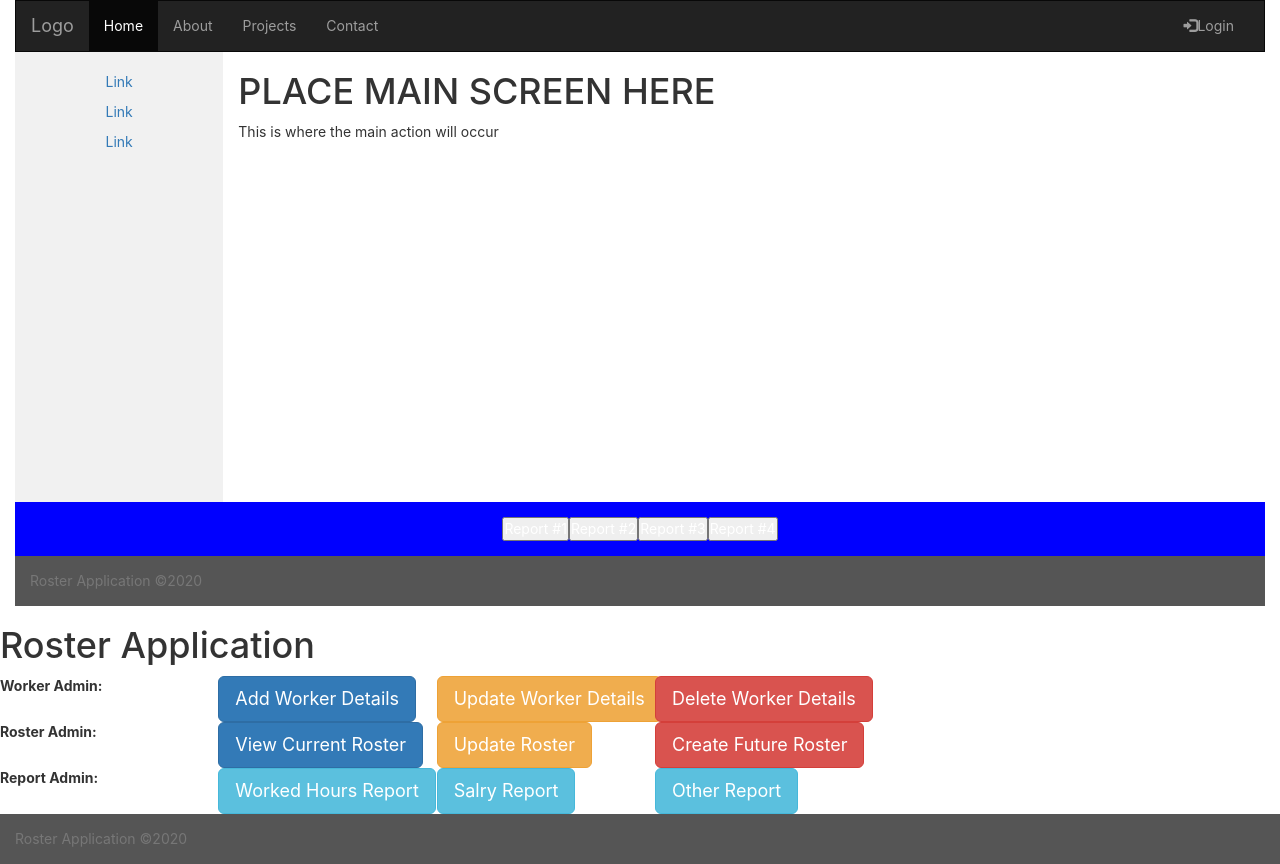
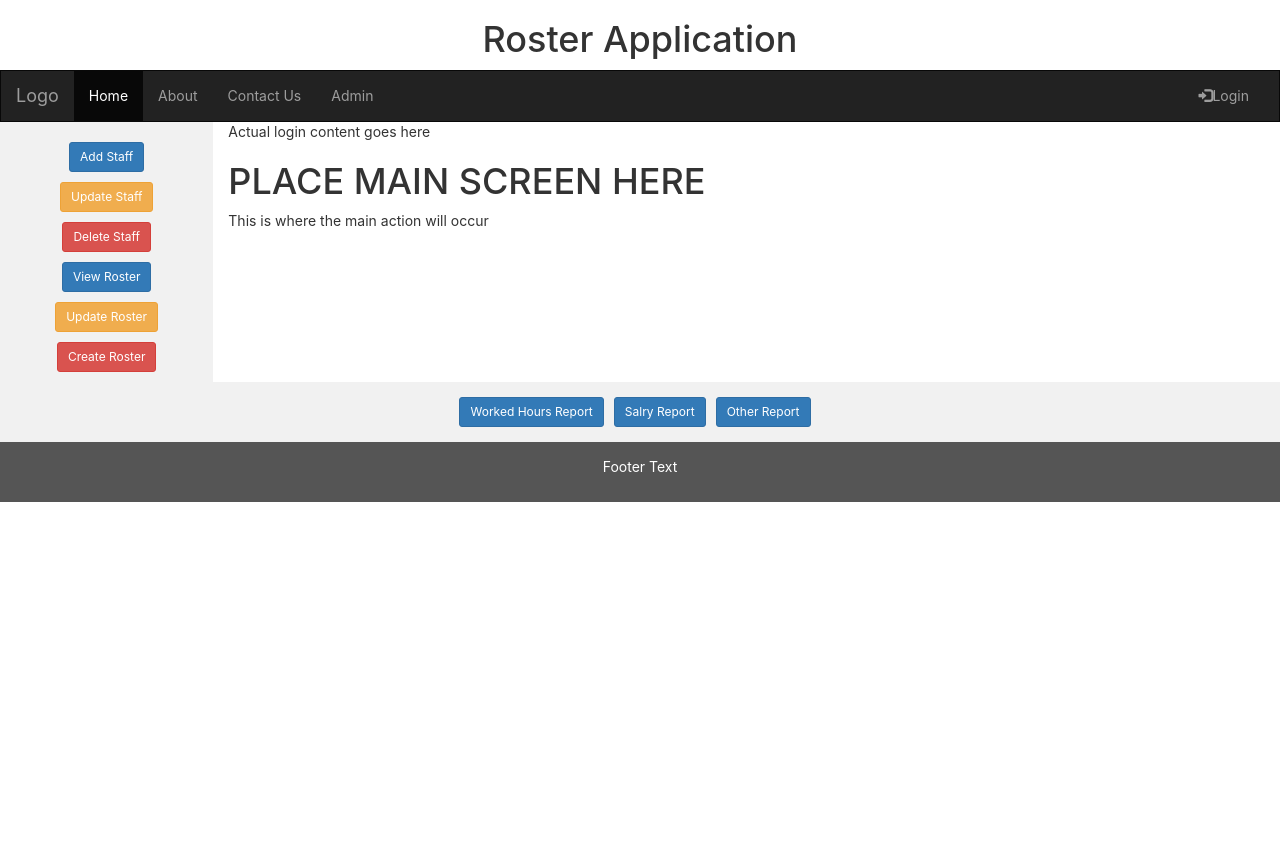
Before and after one commit to shaileshkarki/Roster-App, a React (Create React App) app in the folder roster/: page /admin in a window 1280 px wide. After the commit the page ends 800 px from the top, so only its background shows below. Built offline with nearby package versions, Linux system fonts and the light colour scheme.

Commit message:
Changed Layout

```diff
--- a/roster/src/App.js
+++ b/roster/src/App.js
@@ -19,75 +19,27 @@ class App extends Component {
   render() {
     return (
       <Router>
-                <nav class="navbar navbar-inverse">
-                    <div class="container-fluid">
-                        <div class="navbar-header">
-                            <button
-                                type="button"
-                                class="navbar-toggle"
-                                data-toggle="collapse"
-                                data-target="#myNavbar"
-                            >
-                                <span class="icon-bar"></span>
-                                <span class="icon-bar"></span>
-                                <span class="icon-bar"></span>
-                            </button>
-                            <a class="navbar-brand" href="#">
-                                Logo
-                            </a>
-                        </div>
-                        <div class="collapse navbar-collapse" id="myNavbar">
-                            <ul class="nav navbar-nav">
-                                <li class="active">
-                                    <a href="#">Home</a>
-                                </li>
-                                <li>
-                                    <a href="#">About</a>
-                                </li>
-                                <li>
-                                    <a href="#">Projects</a>
-                                </li>
-                                <li>
-                                    <a href="#">Contact</a>
-                                </li>
-                            </ul>
-                            <ul class="nav navbar-nav navbar-right">
-                                <li>
-                                    <a href="#">
-                                        <span class="glyphicon glyphicon-log-in"></span>
-                                        Login
-                                    </a>
-                                </li>
-                            </ul>
-                        </div>
-                    </div>
-                </nav>
-
-                <div class="container-fluid text-center">
-                    <div class="row content">
-                        <LeftSidebar />
-
-                        <MiddleContainer />
-                    </div>
-                </div>
-
-                <ReportsFooter />
-
-                <Footer />
-
         <Row>
           <Col>
             <header>
-                            <h1>Roster Application</h1>
+              <h1><center>Roster Application</center> </h1>
             </header>
           </Col>
         </Row>
+        <CustomNavbar />
 
-                {/* <Row>
-                    <Col>
-                        <CustomNavbar />
-                    </Col>
-                </Row> */}
+
+        {/* <div class="row content">
+
+
+          <MiddleContainer />
+        </div> */}
+
+
+        {/* <Footer /> */}
+        {/* <footer class="container-fluid text-center">
+          <p>Footer Text</p>
+        </footer> */}
         <Row>
           <Col>
             <Route path="/about" component={About} />
@@ -103,7 +55,9 @@ class App extends Component {
         </Row>
         <Row>
           <Col>
-                        <Footer />
+            <footer class="container-fluid text-center">
+              <p>Footer Text</p>
+            </footer>
           </Col>
         </Row>
       </Router>
--- a/roster/src/Components/AdminPanel.js
+++ b/roster/src/Components/AdminPanel.js
@@ -2,106 +2,22 @@ import React from "react";
 import Row from "react-bootstrap/Row";
 import Col from "react-bootstrap/Col";
 import Button from "react-bootstrap/Button";
-
+import LeftSidebar from './LeftSidebar';
+import ReportsFooter from './ReportsFooter';
+import MiddleContainer from './MiddleContainer';
 function AdminPanel(props) {
   return (
     <div>
-      <Row>
-        <Col xs={{ span: 8, offset: 2 }} md={{ span: 2, offset: 2 }}>
-          <label>Worker Admin:</label>
-        </Col>
-        <Col xs={{ span: 8, offset: 2 }} md={{ span: 2, offset: 0 }}>
-          <Button variant="primary" size="lg" href="/StaffListScreen">
-            Add Worker Details
-          </Button>
-        </Col>
-        <Col xs={{ span: 8, offset: 2 }} md={{ span: 2, offset: 0 }}>
-          <Button variant="warning" size="lg" href="#">
-            Update Worker Details
-          </Button>
-        </Col>
-        <Col xs={{ span: 8, offset: 2 }} md={{ span: 2, offset: 0 }}>
-          <Button variant="danger" size="lg" href="#">
-            Delete Worker Details
-          </Button>
-        </Col>
-      </Row>
-      <Row>
-        <Col xs={{ span: 8, offset: 3 }} md={{ span: 2, offset: 2 }}>
-          <label>Roster Admin:</label>
-        </Col>
-        <Col xs={{ span: 8, offset: 2 }} md={{ span: 2, offset: 0 }}>
-          <Button
-            variant="primary"
-            size="lg"
-            href="#"
-            xs={12}
-            md={{ span: 2, offset: 0 }}
-          >
-            View Current Roster
-          </Button>
-        </Col>
-        <Col xs={{ span: 8, offset: 2 }} md={{ span: 2, offset: 0 }}>
-          <Button
-            variant="warning"
-            size="lg"
-            href="#"
-            xs={12}
-            md={{ span: 2, offset: 0 }}
-          >
-            Update Roster
-          </Button>
-        </Col>
-        <Col xs={{ span: 8, offset: 2 }} md={{ span: 2, offset: 0 }}>
-          <Button
-            variant="danger"
-            size="lg"
-            href="#"
-            xs={12}
-            md={{ span: 2, offset: 0 }}
-          >
-            Create Future Roster
-          </Button>
-        </Col>
-      </Row>
-      <Row>
-        <Col xs={{ span: 8, offset: 2 }} md={{ span: 2, offset: 2 }}>
-          <label>Report Admin:</label>
-        </Col>
-        <Col xs={{ span: 8, offset: 2 }} md={{ span: 2, offset: 0 }}>
-          <Button
-            variant="info"
-            size="lg"
-            href="#"
-            xs={12}
-            md={{ span: 2, offset: 0 }}
-          >
-            Worked Hours Report
-          </Button>
-        </Col>
-        <Col xs={{ span: 8, offset: 2 }} md={{ span: 2, offset: 0 }}>
-          <Button
-            variant="info"
-            size="lg"
-            href="#"
-            xs={12}
-            md={{ span: 2, offset: 0 }}
-          >
-            Salry Report
-          </Button>
-        </Col>
-        <Col xs={{ span: 8, offset: 2 }} md={{ span: 2, offset: 0 }}>
-          <Button
-            variant="info"
-            size="lg"
-            href="#"
-            xs={12}
-            md={{ span: 2, offset: 0 }}
-          >
-            Other Report
-          </Button>
-        </Col>
-      </Row>
+      <div class="container-fluid text-center">
+        <LeftSidebar />
+        {/* <MiddleContainer /> */}
+        <div class="col-sm-10 text-left">
+          <p>Actual login content goes here</p>
+          <h1>PLACE MAIN SCREEN HERE</h1>
+          <p>This is where the main action will occur</p>
+        </div>
+      </div>
+      <ReportsFooter />
     </div>
   );
 }
--- a/roster/src/Components/CustomNavbar.js
+++ b/roster/src/Components/CustomNavbar.js
@@ -7,31 +7,79 @@ import NavLink from 'react-router-dom/NavLink';
 export default class CustomNavbar extends Component {
     render() {
         return (
-            <Navbar collapseOnSelect expand="md" bg="light" variant="light">
-                <Col>
-                    <Navbar.Brand>
-                        <NavLink to="/">Roster App Logo</NavLink>
-                    </Navbar.Brand>
-                </Col>
+            // <Navbar collapseOnSelect expand="md" bg="light" variant="light">
+            //     <Col>
+            //         <Navbar.Brand>
+            //             <NavLink to="/">Roster App Logo</NavLink>
+            //         </Navbar.Brand>
+            //     </Col>
 
-                <Navbar.Toggle aria-controls="basic-navbar-nav" />
-                <Navbar.Collapse id="basic-navbar-nav">
+            //     <Navbar.Toggle aria-controls="basic-navbar-nav" />
+            //     <Navbar.Collapse id="basic-navbar-nav">
 
-                    <Nav>
+            //         <Nav>
 
-                        <NavLink exact to="/">Home</NavLink>
+            //             <NavLink exact to="/">Home</NavLink>
 
-                        <NavLink to="/about">About</NavLink>
+            //             <NavLink to="/about">About</NavLink>
 
-                        <NavLink to="/contact">Contact Us</NavLink>
+            //             <NavLink to="/contact">Contact Us</NavLink>
 
-                        <NavLink to="/login">Login</NavLink>
+            //             <NavLink to="/login">Login</NavLink>
 
-                        <NavLink to="/admin">Admin</NavLink>
+            //             <NavLink to="/admin">Admin</NavLink>
 
-                    </Nav>
-                </Navbar.Collapse>
-            </Navbar >
+            //         </Nav>
+            //     </Navbar.Collapse>
+            // </Navbar >
+
+            //new
+
+            <nav class="navbar navbar-inverse">
+                <div class="container-fluid">
+                    <div class="navbar-header">
+                        <button
+                            type="button"
+                            class="navbar-toggle"
+                            data-toggle="collapse"
+                            data-target="#myNavbar"
+                        >
+                            <span class="icon-bar"></span>
+                            <span class="icon-bar"></span>
+                            <span class="icon-bar"></span>
+                        </button>
+                        <a class="navbar-brand" href="#">
+                            Logo
+                            </a>
+                    </div>
+                    <div class="collapse navbar-collapse" id="myNavbar">
+                        <ul class="nav navbar-nav">
+                            <li class="active">
+                                <NavLink exact to="/">Home</NavLink>
+
+                            </li>
+                            <li>
+                                <NavLink to="/about">About</NavLink>
+                            </li>
+
+                            <li>
+                                <NavLink to="/contact">Contact Us</NavLink>
+                            </li>
+                            <li>
+                                <NavLink to="/admin">Admin</NavLink>
+                            </li>
+                        </ul>
+                        <ul class="nav navbar-nav navbar-right">
+                            <li>
+                                <NavLink to="/login">
+                                    <span class="glyphicon glyphicon-log-in"></span>
+                                        Login
+                                    </NavLink>
+                            </li>
+                        </ul>
+                    </div>
+                </div>
+            </nav>
         )
     }
 }
--- a/roster/src/Components/Home.js
+++ b/roster/src/Components/Home.js
@@ -5,14 +5,12 @@ import { Jumbotron, Row, Col, Image, Button } from 'react-bootstrap';
 class Home extends React.Component {
     render() {
         return (
-            <Row>
-                <Col>
-                    <Jumbotron>
-                        <h2>Welcome to Roster Application</h2>
-                        <p>Lorem ipsum dolor sit amet, consectetur adipiscing elit, sed do eiusmod tempor incididunt ut labore et dolore magna aliqua. Ut enim ad minim veniam, quis nostrud exercitation ullamco laboris nisi ut aliquip ex ea commodo consequat. Duis aute irure dolor in reprehenderit in voluptate velit esse cillum dolore eu fugiat nulla pariatur. Excepteur sint occaecat cupidatat non proident, sunt in culpa qui officia deserunt mollit anim id est laborum.</p>
-                    </Jumbotron>
-                </Col>
-            </Row>
+            <div class="text-left">
+                <Jumbotron>
+                    <h2>Welcome to Roster Application</h2>
+                    <p>Lorem ipsum dolor sit amet, consectetur adipiscing elit, sed do eiusmod tempor incididunt ut labore et dolore magna aliqua. Ut enim ad minim veniam, quis nostrud exercitation ullamco laboris nisi ut aliquip ex ea commodo consequat. Duis aute irure dolor in reprehenderit in voluptate velit esse cillum dolore eu fugiat nulla pariatur. Excepteur sint occaecat cupidatat non proident, sunt in culpa qui officia deserunt mollit anim id est laborum.</p>
+                </Jumbotron>
+            </div>
         )
     }
 
--- a/roster/src/Components/LeftSidebar.js
+++ b/roster/src/Components/LeftSidebar.js
@@ -1,19 +1,57 @@
 import React from "react";
+import Button from "react-bootstrap/Button";
 
 class LeftSidebar extends React.Component {
     render() {
         return (
             <div class="col-sm-2 sidenav">
                 <p>
-                    <a href="#">Link</a>
+                    <Button variant="primary" size="sm" href="/StaffListScreen">
+                        Add Staff
+          </Button></p>
+                <p>
+                    <Button variant="warning" size="sm" href="#">
+                        Update Staff
+          </Button></p>
+                <p>
+                    <Button variant="danger" size="sm" href="#">
+                        Delete Staff
+          </Button>
                 </p>
                 <p>
-                    <a href="#">Link</a>
+                    <Button
+                        variant="primary"
+                        size="sm"
+                        href="#"
+                        xs={12}
+                        md={{ span: 2, offset: 0 }}
+                    >
+                        View Roster
+          </Button>
                 </p>
                 <p>
-                    <a href="#">Link</a>
+                    <Button
+                        variant="warning"
+                        size="sm"
+                        href="#"
+                        xs={12}
+                        md={{ span: 2, offset: 0 }}
+                    >
+                        Update Roster
+          </Button>
                 </p>
-            </div>
+                <p>
+                    <Button
+                        variant="danger"
+                        size="sm"
+                        href="#"
+                        xs={12}
+                        md={{ span: 2, offset: 0 }}
+                    >
+                        Create Roster
+          </Button>
+                </p>
+            </div >
         );
     }
 }
--- a/roster/src/Components/ReportsFooter.js
+++ b/roster/src/Components/ReportsFooter.js
@@ -1,14 +1,40 @@
 import React from "react";
+import Button from "react-bootstrap/Button";
 
 class ReportsFooter extends React.Component {
     render() {
         return (
             <footer class="reportBackgroundColor container-fluid text-center">
-                <button>Report #1</button>
-                <button>Report #2</button>
-                <button>Report #3</button>
-                <button>Report #4</button>
-            </footer>
+                <Button className="reportButton"
+                    variant="primary"
+                    size="sm"
+                    href="#"
+                    xs={12}
+                    md={{ span: 2, offset: 1 }}
+                >
+                    Worked Hours Report
+          </Button>
+                <Button className="reportButton"
+                    variant="primary"
+                    size="sm"
+                    href="#"
+                    xs={12}
+                    md={{ span: 2, offset: 1 }}
+                >
+                    Salry Report
+          </Button>
+                <Button className="reportButton"
+                    variant="primary"
+                    size="sm"
+                    href="#"
+                    xs={12}
+                    md={{ span: 2, offset: 1 }
+                    }
+                >
+                    Other Report
+          </Button >
+
+            </footer >
         );
     }
 }
--- a/roster/src/index.css
+++ b/roster/src/index.css
@@ -41,10 +41,17 @@ footer {
     background-color: #555;
     color: white;
     padding: 15px;
+    /* position: fixed;
+    bottom: 0; */
+    /* left:0; */
 }
 
 .reportBackgroundColor {
-    background-color: blue;
+    background-color:#f1f1f1;
+}
+
+.reportButton {
+    margin-right: 10px;
 }
 
 /* On small screens, set height to 'auto' for sidenav and grid */
--- a/roster/src/index.js
+++ b/roster/src/index.js
@@ -11,9 +11,9 @@ import Container from "react-bootstrap/Container";
 
 ReactDOM.render(
     <React.StrictMode>
-        <Container fluid>
-            <App />
-        </Container>
+
+        <App />
+
     </React.StrictMode>,
     document.getElementById("root")
 );
```
Also changed, not shown: roster/src/Components/StaffListScreen.js (+14 -1 lines). Lines whose indentation alone changed are shown as unchanged.
